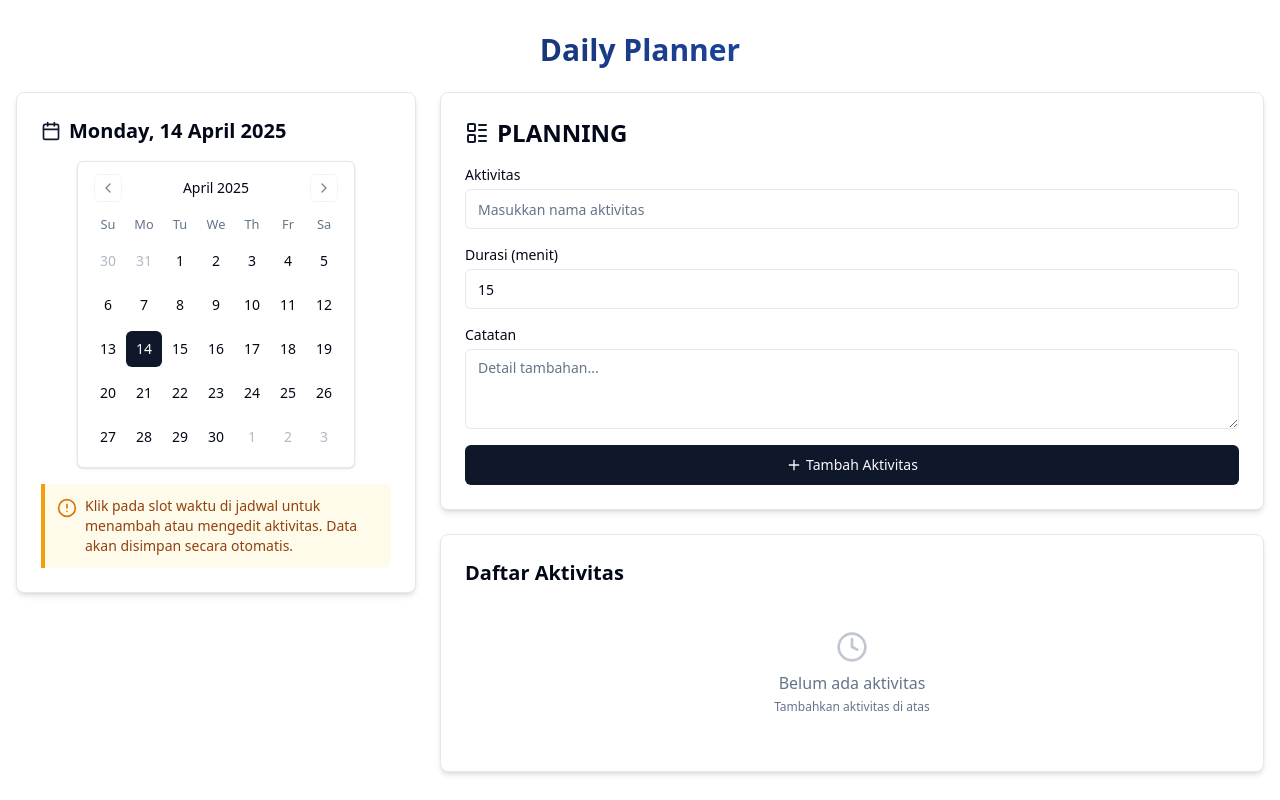
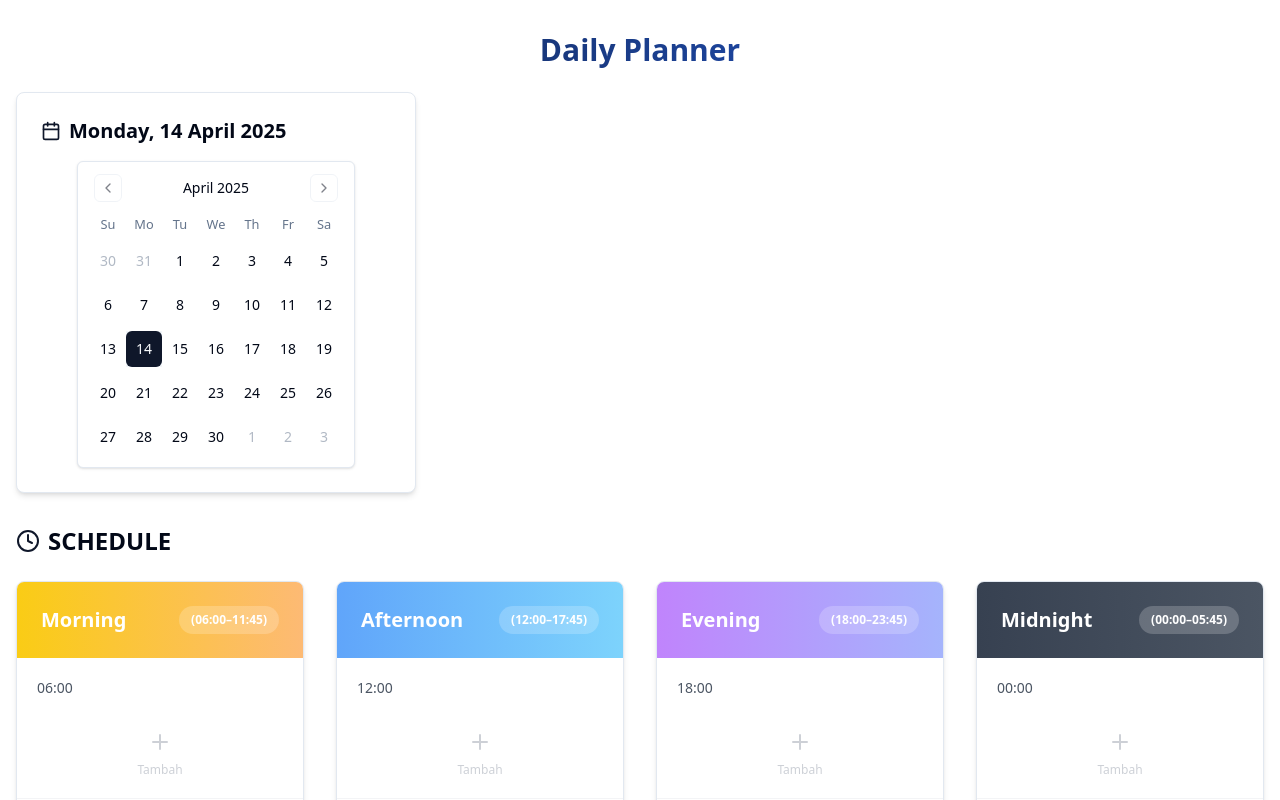
Before and after one commit to NarrowVictory/time-block-canvas, a React (Vite) app: page /planner in a window 1280 px wide. Shown: the top 800 px of the page. Built offline with nearby package versions, Linux system fonts and the light colour scheme.

Commit message:
Remove planning and activity list
Remove the planning form and activity list, only keep the schedule and calendar.

```diff
--- a/src/components/planner/PlannerSchedule.tsx
+++ b/src/components/planner/PlannerSchedule.tsx
@@ -23,12 +23,12 @@ const TimeSlot = ({ time, onClick, hasItem, item }: TimeSlotProps) => {
   return (
     <div
       className={cn(
-        "p-4 border-b border-gray-100 cursor-pointer hover:bg-gray-50 transition-colors min-h-[100px] flex flex-col justify-between",
+        "p-5 border-b border-gray-100 cursor-pointer hover:bg-gray-50 transition-colors min-h-[120px] flex flex-col justify-between",
         hasItem ? "bg-soft-purple/10" : "bg-white"
       )}
       onClick={onClick}
     >
-      <div className="flex items-center justify-between mb-3">
+      <div className="flex items-center justify-between mb-4">
         <span className="text-sm font-medium text-gray-600">{time}</span>
         {hasItem && (
           <span className="text-xs bg-primary text-primary-foreground px-2 py-1 rounded-full">
@@ -37,20 +37,20 @@ const TimeSlot = ({ time, onClick, hasItem, item }: TimeSlotProps) => {
         )}
       </div>
       {hasItem ? (
-        <div className="p-2 rounded-lg bg-white shadow-sm border border-gray-100">
+        <div className="p-3 rounded-lg bg-white shadow-sm border border-gray-100">
           <div className="text-base font-semibold text-gray-800 line-clamp-2">
             {item?.activity}
           </div>
           {item?.notes && (
-            <div className="text-sm text-gray-500 line-clamp-2 mt-1">
+            <div className="text-sm text-gray-500 line-clamp-2 mt-2">
               {item.notes}
             </div>
           )}
         </div>
       ) : (
-        <div className="text-center text-gray-400 opacity-50 mt-3">
-          <Plus className="mx-auto" />
-          <span className="text-xs block mt-1">Tambah</span>
+        <div className="text-center text-gray-400 opacity-50 mt-4">
+          <Plus className="mx-auto h-6 w-6" />
+          <span className="text-xs block mt-2">Tambah</span>
         </div>
       )}
     </div>
@@ -101,14 +101,14 @@ const PlannerSchedule = ({
     column: "morning" | "afternoon" | "evening" | "midnight",
     bgColors: { from: string; to: string }
   ) => (
-    <div className="border rounded-lg overflow-hidden shadow-sm">
+    <div className="border rounded-lg overflow-hidden shadow-md">
       <div
-        className={`bg-gradient-to-r ${bgColors.from} ${bgColors.to} text-white font-bold p-5 text-center flex items-center justify-between`}
+        className={`bg-gradient-to-r ${bgColors.from} ${bgColors.to} text-white font-bold p-6 text-center flex items-center justify-between`}
       >
-        <span className="text-lg">{title}</span>
-        <span className="text-xs bg-white/20 px-2 py-1 rounded-full">{timeRange}</span>
+        <span className="text-xl">{title}</span>
+        <span className="text-xs bg-white/20 px-3 py-1.5 rounded-full">{timeRange}</span>
       </div>
-      <div className="h-[650px] overflow-y-auto bg-white">
+      <div className="h-[700px] overflow-y-auto bg-white scrollbar-thin scrollbar-thumb-gray-300 scrollbar-track-transparent">
         {slots.map((time) => {
           const item = getItemForTimeSlot(time, column);
           return (
@@ -126,7 +126,7 @@ const PlannerSchedule = ({
   );
 
   return (
-    <div className="grid grid-cols-1 sm:grid-cols-2 lg:grid-cols-4 gap-6 pb-6">
+    <div className="grid grid-cols-1 sm:grid-cols-2 lg:grid-cols-4 gap-8 pb-8">
       {renderColumn(
         "Morning",
         "(06:00–11:45)",
--- a/src/pages/Planner.tsx
+++ b/src/pages/Planner.tsx
@@ -1,23 +1,12 @@
 
 import React, { useState, useEffect } from "react";
 import { Calendar } from "@/components/ui/calendar";
-import { Button } from "@/components/ui/button";
-import { Input } from "@/components/ui/input";
-import { Textarea } from "@/components/ui/textarea";
-import { Table, TableBody, TableCell, TableHead, TableHeader, TableRow } from "@/components/ui/table";
 import { toast } from "@/hooks/use-toast";
-import { AlertCircle, Clock, Plus, Calendar as CalendarIcon, Trash, Save, LayoutList } from "lucide-react";
+import { Calendar as CalendarIcon, Clock } from "lucide-react";
 import PlannerSchedule from "@/components/planner/PlannerSchedule";
 import ScheduleEditDialog from "@/components/planner/ScheduleEditDialog";
 import { format } from "date-fns";
-import { getTodosByDate, saveTodosByDate, getSchedulesByDate, saveSchedulesByDate } from "@/services/plannerService";
-
-type TodoItem = {
-  id: string;
-  activity: string;
-  duration: number;
-  notes: string;
-};
+import { getSchedulesByDate, saveSchedulesByDate } from "@/services/plannerService";
 
 type ScheduleItem = {
   id: string;
@@ -30,74 +19,22 @@ type ScheduleItem = {
 
 const Planner = () => {
   const [selectedDate, setSelectedDate] = useState<Date>(new Date());
-  const [todos, setTodos] = useState<TodoItem[]>([]);
   const [scheduleItems, setScheduleItems] = useState<ScheduleItem[]>([]);
   const [editDialogOpen, setEditDialogOpen] = useState(false);
   const [selectedTime, setSelectedTime] = useState<string>("");
   const [selectedColumn, setSelectedColumn] = useState<"morning" | "afternoon" | "evening" | "midnight" | null>(null);
   const [selectedScheduleItem, setSelectedScheduleItem] = useState<ScheduleItem | undefined>(undefined);
 
-  // Form state for todo items
-  const [newTodo, setNewTodo] = useState<Omit<TodoItem, "id">>({
-    activity: "",
-    duration: 15, // Default duration in minutes
-    notes: "",
-  });
-
   // Load data when date changes
   useEffect(() => {
-    const loadedTodos = getTodosByDate(selectedDate);
     const loadedSchedules = getSchedulesByDate(selectedDate);
-
-    setTodos(loadedTodos);
     setScheduleItems(loadedSchedules);
   }, [selectedDate]);
 
   // Save data when it changes
   useEffect(() => {
-    saveTodosByDate(selectedDate, todos);
-  }, [todos, selectedDate]);
-
-  useEffect(() => {
     saveSchedulesByDate(selectedDate, scheduleItems);
   }, [scheduleItems, selectedDate]);
-
-  const handleTodoSubmit = (e: React.FormEvent) => {
-    e.preventDefault();
-    if (!newTodo.activity) {
-      toast({
-        title: "Error",
-        description: "Silakan masukkan nama aktivitas",
-        variant: "destructive",
-      });
-      return;
-    }
-
-    const newItem: TodoItem = {
-      id: crypto.randomUUID(),
-      ...newTodo,
-    };
-
-    setTodos([...todos, newItem]);
-    setNewTodo({
-      activity: "",
-      duration: 15,
-      notes: "",
-    });
-
-    toast({
-      title: "Berhasil",
-      description: "Aktivitas berhasil ditambahkan",
-    });
-  };
-
-  const handleDeleteTodo = (id: string) => {
-    setTodos(todos.filter(todo => todo.id !== id));
-    toast({
-      title: "Terhapus",
-      description: "Aktivitas berhasil dihapus",
-    });
-  };
 
   const handleScheduleItemClick = (timeSlot: string, column: "morning" | "afternoon" | "evening" | "midnight", existingItem?: ScheduleItem) => {
     setSelectedTime(timeSlot);
@@ -136,25 +73,13 @@ const Planner = () => {
     }
   };
 
-  const handleUseSelectedTodo = (todo: TodoItem) => {
-    setNewTodo({
-      activity: todo.activity,
-      duration: todo.duration,
-      notes: todo.notes,
-    });
-
-    toast({
-      description: "Aktivitas dipilih untuk digunakan",
-    });
-  };
-
   return (
-    <div className="container mx-auto px-4 py-8">
+    <div className="px-4 py-8 max-w-screen-2xl mx-auto">
       <h1 className="text-3xl font-bold mb-6 text-center bg-gradient-to-r from-primary to-blue-600 bg-clip-text text-transparent">
         Daily Planner
       </h1>
 
-      {/* ROW 1: Calendar (left), Planning (right) */}
+      {/* ROW 1: Calendar (left side only) */}
       <div className="grid grid-cols-1 lg:grid-cols-12 gap-6 mb-8">
         {/* Calendar - Left Side */}
         <div className="lg:col-span-4 space-y-6">
@@ -171,135 +96,16 @@ const Planner = () => {
                 className="rounded-md border shadow bg-white"
               />
             </div>
-            <div className="mt-4 bg-amber-50 border-l-4 border-amber-500 p-3 rounded-r-md">
-              <div className="flex gap-2">
-                <AlertCircle className="h-5 w-5 text-amber-600 flex-shrink-0 mt-0.5" />
-                <p className="text-sm text-amber-800">
-                  Klik pada slot waktu di jadwal untuk menambah atau mengedit aktivitas. Data akan disimpan secara otomatis.
-                </p>
-              </div>
-            </div>
           </div>
         </div>
 
-        {/* Planning - Right Side */}
-        <div className="lg:col-span-8 space-y-6">
-          {/* Planning Form */}
-          <div className="bg-white rounded-lg shadow-md p-6 border">
-            <h2 className="text-2xl font-bold mb-4 flex items-center gap-2">
-              <LayoutList className="h-6 w-6 text-primary" />
-              PLANNING
-            </h2>
-
-            <form onSubmit={handleTodoSubmit} className="space-y-4">
-              <div>
-                <label htmlFor="activity" className="block text-sm font-medium mb-1">
-                  Aktivitas
-                </label>
-                <Input
-                  id="activity"
-                  value={newTodo.activity}
-                  onChange={(e) => setNewTodo({ ...newTodo, activity: e.target.value })}
-                  placeholder="Masukkan nama aktivitas"
-                />
-              </div>
-
-              <div>
-                <label htmlFor="duration" className="block text-sm font-medium mb-1">
-                  Durasi (menit)
-                </label>
-                <Input
-                  id="duration"
-                  type="number"
-                  min="15"
-                  step="15"
-                  value={newTodo.duration}
-                  onChange={(e) => setNewTodo({ ...newTodo, duration: parseInt(e.target.value) || 15 })}
-                />
-              </div>
-
-              <div>
-                <label htmlFor="notes" className="block text-sm font-medium mb-1">
-                  Catatan
-                </label>
-                <Textarea
-                  id="notes"
-                  value={newTodo.notes}
-                  onChange={(e) => setNewTodo({ ...newTodo, notes: e.target.value })}
-                  placeholder="Detail tambahan..."
-                  rows={3}
-                />
-              </div>
-
-              <Button type="submit" className="w-full flex items-center gap-1">
-                <Plus className="h-4 w-4" />
-                Tambah Aktivitas
-              </Button>
-            </form>
-          </div>
-
-          {/* Activity List */}
-          <div className="bg-white rounded-lg shadow-md p-6 border">
-            <h3 className="text-xl font-semibold mb-3">Daftar Aktivitas</h3>
-            {todos.length > 0 ? (
-              <div className="overflow-x-auto">
-                <Table>
-                  <TableHeader>
-                    <TableRow>
-                      <TableHead>Aktivitas</TableHead>
-                      <TableHead>Durasi</TableHead>
-                      <TableHead className="text-right">Aksi</TableHead>
-                    </TableRow>
-                  </TableHeader>
-                  <TableBody>
-                    {todos.map((todo) => (
-                      <TableRow key={todo.id} className="hover:bg-gray-50">
-                        <TableCell className="font-medium">
-                          <div className="line-clamp-1">{todo.activity}</div>
-                          {todo.notes && (
-                            <div className="text-xs text-gray-500 line-clamp-1 mt-1">{todo.notes}</div>
-                          )}
-                        </TableCell>
-                        <TableCell>{todo.duration} min</TableCell>
-                        <TableCell className="text-right whitespace-nowrap">
-                          <div className="flex justify-end gap-2">
-                            <Button
-                              variant="ghost"
-                              size="sm"
-                              onClick={() => handleUseSelectedTodo(todo)}
-                              title="Gunakan"
-                            >
-                              <Save className="h-4 w-4 text-primary" />
-                            </Button>
-                            <Button
-                              variant="ghost"
-                              size="sm"
-                              onClick={() => handleDeleteTodo(todo.id)}
-                              title="Hapus"
-                            >
-                              <Trash className="h-4 w-4 text-destructive" />
-                            </Button>
-                          </div>
-                        </TableCell>
-                      </TableRow>
-                    ))}
-                  </TableBody>
-                </Table>
-              </div>
-            ) : (
-              <div className="text-center py-8 text-muted-foreground">
-                <Clock className="h-8 w-8 mx-auto mb-2 opacity-40" />
-                <p>Belum ada aktivitas</p>
-                <p className="text-xs mt-1">Tambahkan aktivitas di atas</p>
-              </div>
-            )}
-          </div>
-        </div>
+        {/* Empty right side */}
+        <div className="lg:col-span-8"></div>
       </div>
 
       {/* ROW 2: Schedule (full width) */}
       <div className="mt-8">
-        <div className="bg-white rounded-lg shadow-md p-6 border">
+        <div className="mb-6">
           <h2 className="text-2xl font-bold mb-6 flex items-center gap-2">
             <Clock className="h-6 w-6 text-primary" />
             SCHEDULE
```
